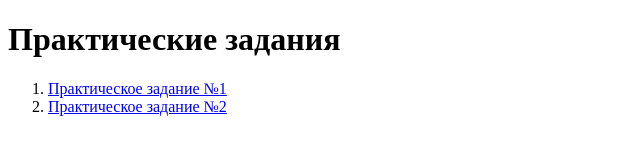
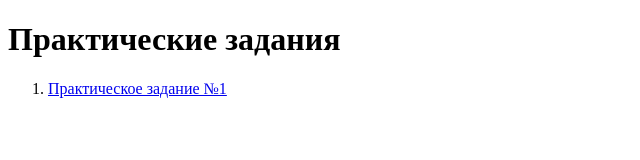
Before and after one commit to msmatafonova/web, a plain HTML site: page index.html in a window 1280 px wide. Shown: the whole page, without its empty margins (0-640 px from the left). Drawn offline with Linux system fonts and the light colour scheme.

Commit message:
Add files via upload

```diff
--- a/index.html
+++ b/index.html
@@ -1,19 +1,15 @@
 <!DOCTYPE html>
 <html lang="ru">
-
 <head>
     <meta charset="UTF-8">
     <meta name="viewport" content="width=device-width, initial-scale=1.0">
     <title>Практические задания</title>
 </head>
-
 <body>
-    <h1> Практические задания</h1>
-    <ol>
-        <li><a href="task1.html">Практическое задание №1</a></li>
-        <li><a href="task2.html">Практическое задание №2</a></li>
-    </ol>
+   <h1> Практические задания</h1>
+   <ol>
+   <li><a href="task1.html">Практическое задание №1</a></li>
+</ol>
 
 </body>
-
 </html>
```
Also changed, not shown: reset.css (added).
